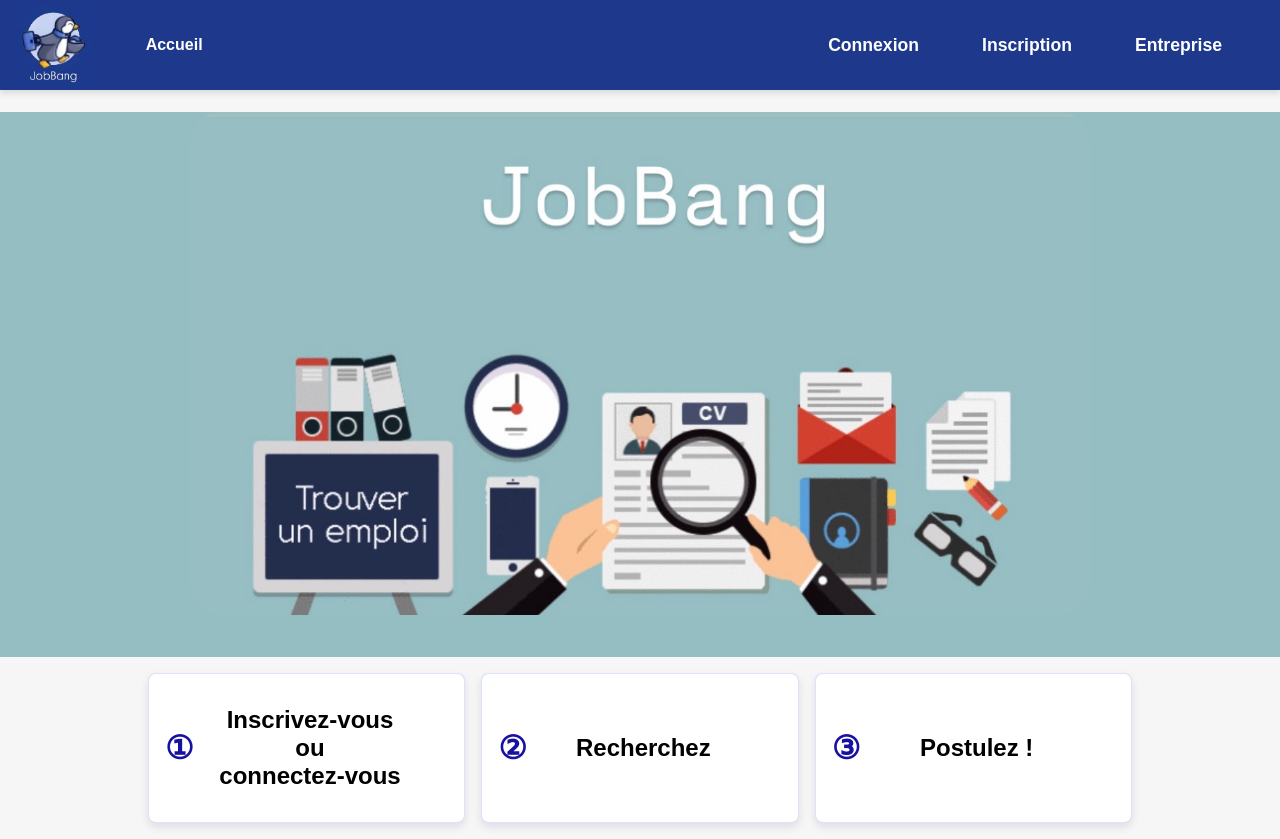
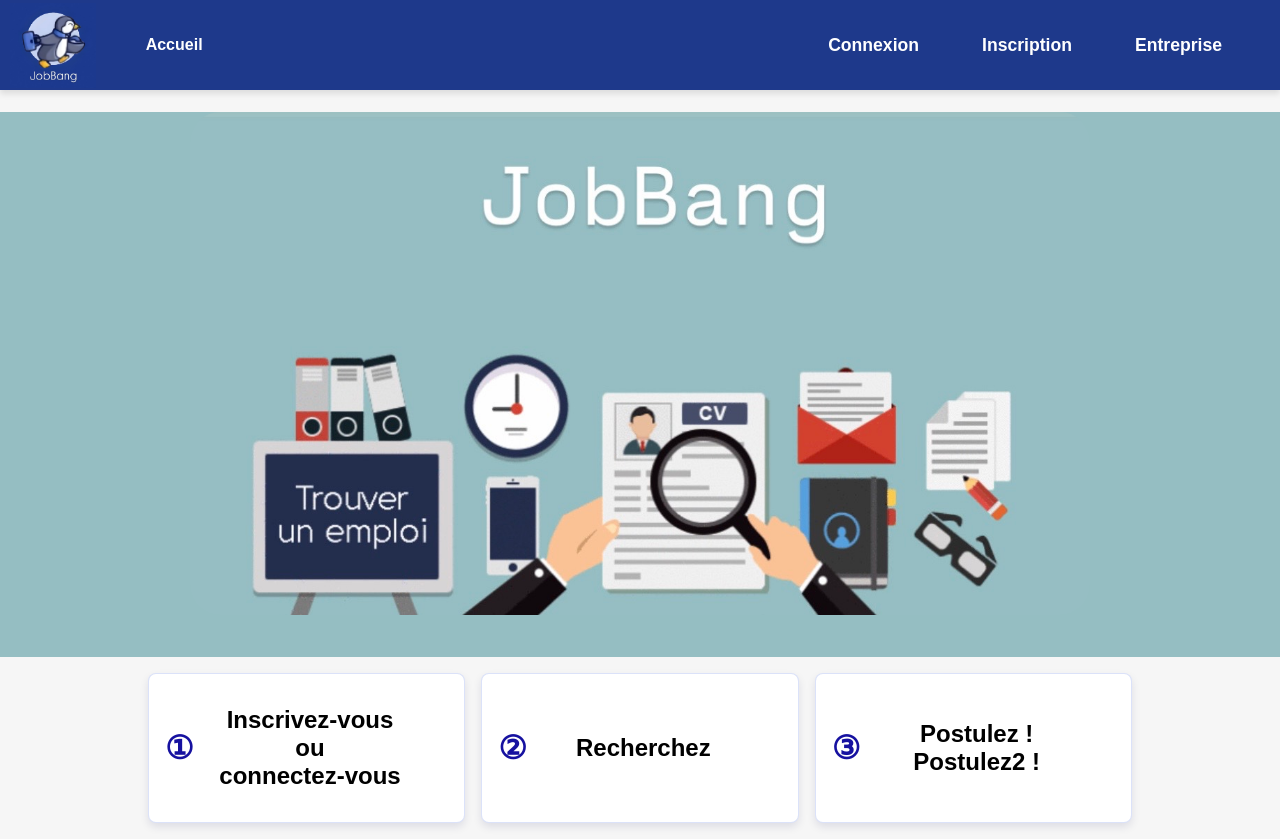
Before and after one commit to Saadli88/job-bang, a React (Create React App) app in the folder frontend/: page / in a window 1280 px wide. Shown: the top 839 px of the page. Built offline with nearby package versions, Linux system fonts and the light colour scheme.

Commit message:
testCommit

```diff
--- a/frontend/src/components/Acceuil/Acceuil.jsx
+++ b/frontend/src/components/Acceuil/Acceuil.jsx
@@ -26,10 +26,12 @@ const Acceuil = () => {
                 <h2>Recherchez</h2>
               </div>
             </div>
+
             <div className="step-container" data-tooltip="Postulez aux offres d'emploi que vous avez trouvées en envoyant votre CV et lettre de motivation.">
               <div className="step-number">③</div>
               <div className="step-text">
                 <h2>Postulez !</h2>
+                <h2>Postulez2 !</h2>
               </div>
             </div>
           </div>
```
